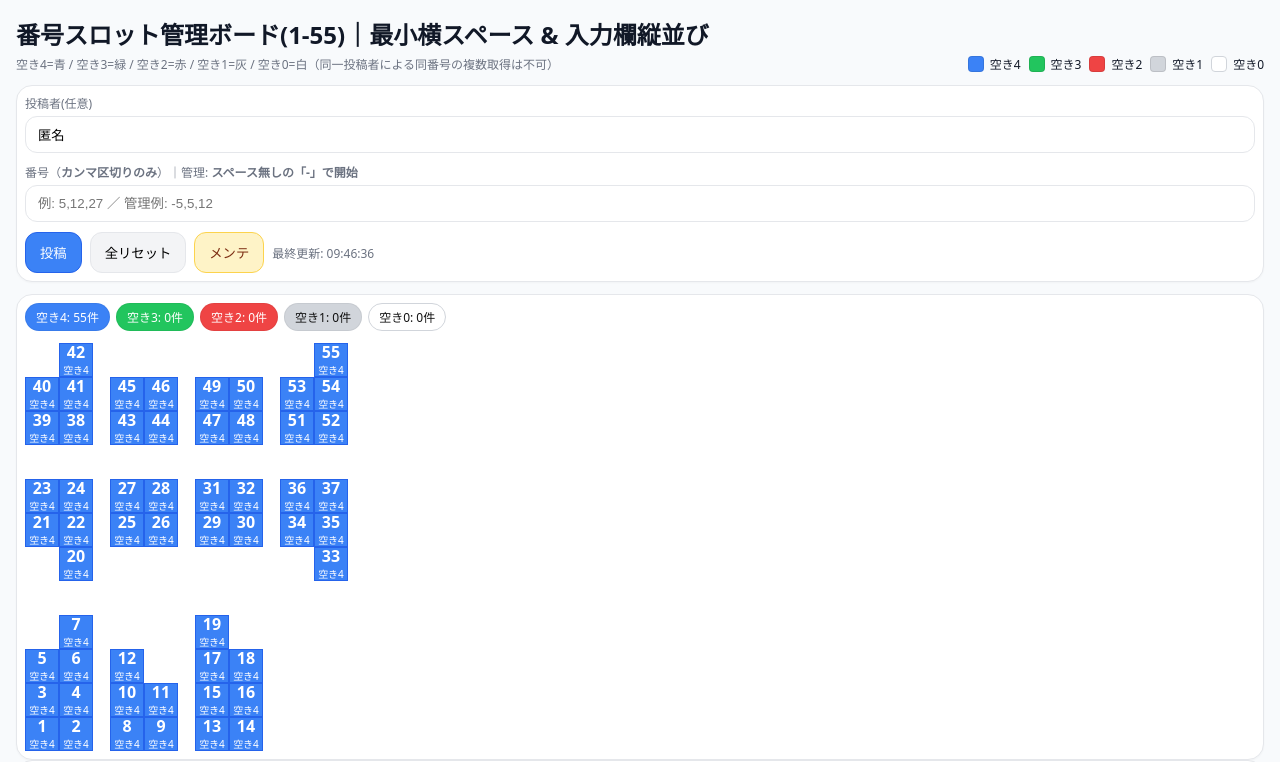
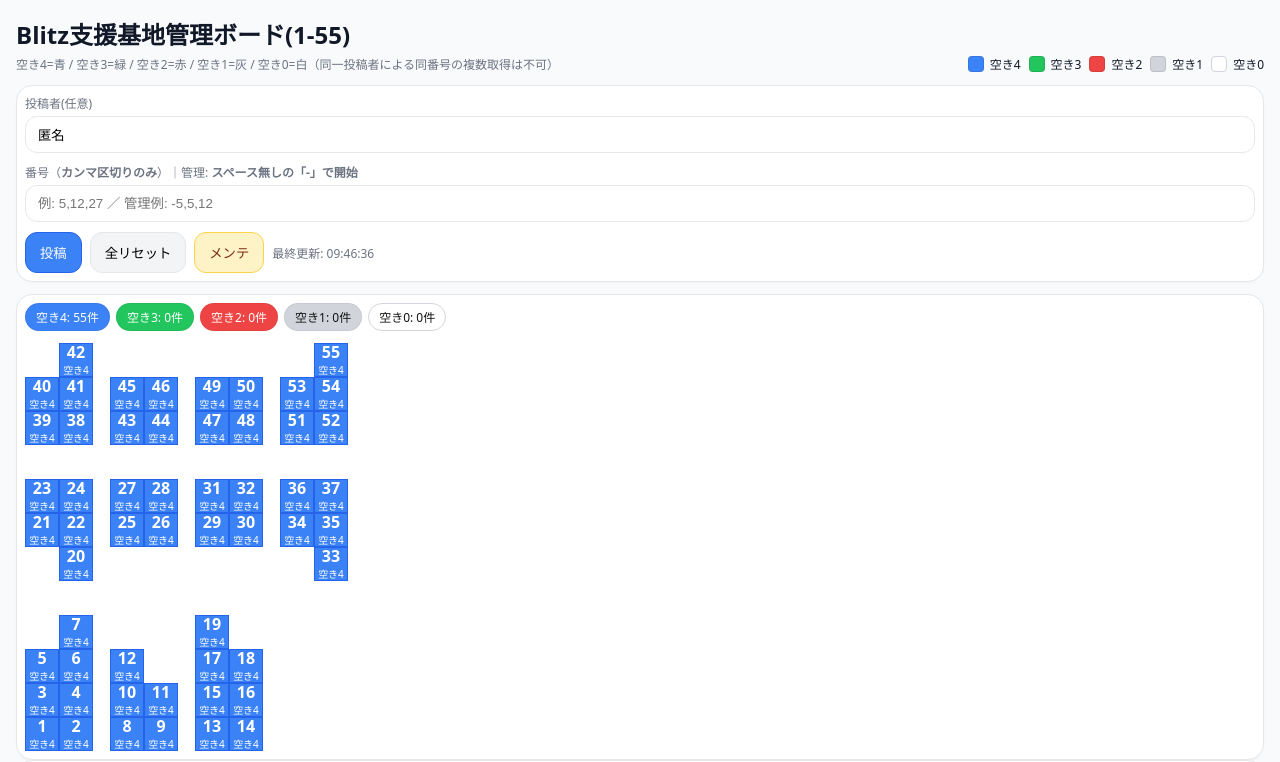
Before and after one commit to osadat-code/number-board, a website: page public/index.html in a window 1280 px wide. Shown: the top 762 px of the page. Drawn offline with Linux system fonts and the light colour scheme.

```diff
--- a/public/index.html
+++ b/public/index.html
@@ -62,7 +62,7 @@
   <div class="container">
     <header style="display:flex;gap:16px;justify-content:space-between;align-items:flex-end;flex-wrap:wrap;margin-bottom:12px;">
       <div>
-        <h1>番号スロット管理ボード(1-55)｜最小横スペース & 入力欄縦並び</h1>
+        <h1>Blitz支援基地管理ボード(1-55)</h1>
         <div class="muted">空き4=青 / 空き3=緑 / 空き2=赤 / 空き1=灰 / 空き0=白（同一投稿者による同番号の複数取得は不可）</div>
       </div>
       <div class="legend">
```
